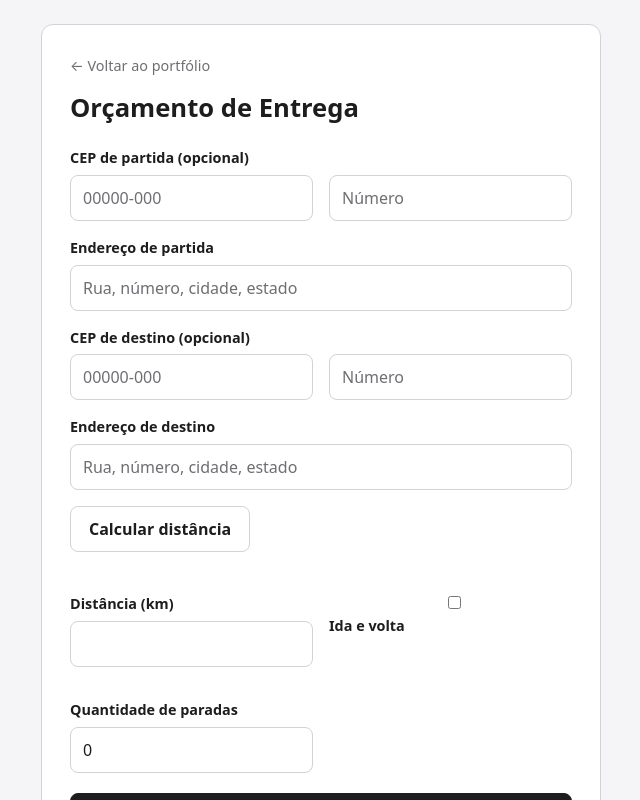
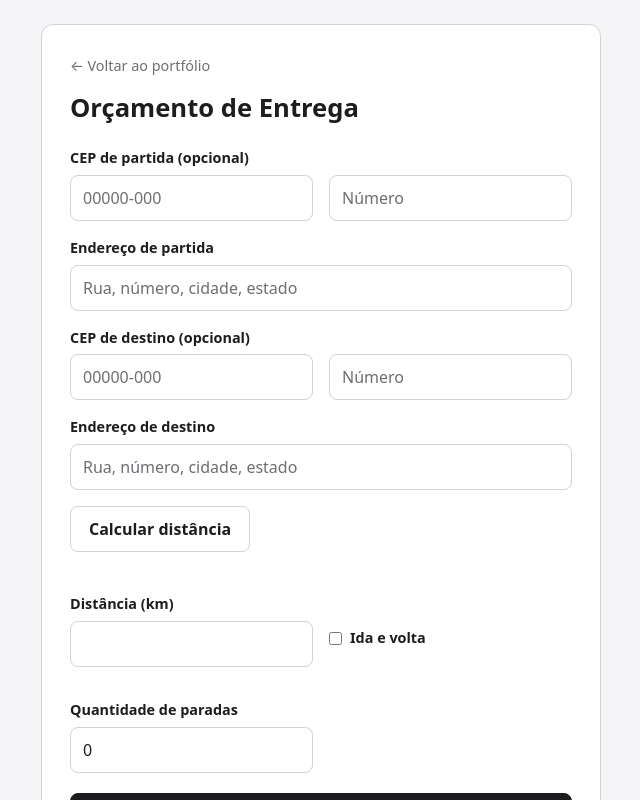
Before and after one commit to ygor-silvaaa/ygor-silvaaa.github.io, a plain HTML site: page orcamento-motoboy/index.html in a window 1280 px wide. Shown: the top 800 px of the page, without its empty margins (319-959 px from the left). Drawn offline with nearby package versions, Linux system fonts and the light colour scheme.

Commit message:
Alterando correções

```diff
--- a/orcamento-motoboy/index.html
+++ b/orcamento-motoboy/index.html
@@ -68,9 +68,9 @@
                     <input type="number" id="distance-input" min="0" step="any" required>
                 </div>
 
-                <div class="campo">
-                    <label>
-                    <input type="checkbox" id="roundtrip-input">
+                <div class="campo" style="display: flex; align-items: center; padding-top: 22px;">
+                    <label style="display: flex; align-items: center; gap: 8px; cursor: pointer;">
+                    <input type="checkbox" id="roundtrip-input" style="width: auto; margin: 0;">
                     Ida e volta
                    </label>
                    </div>
```
